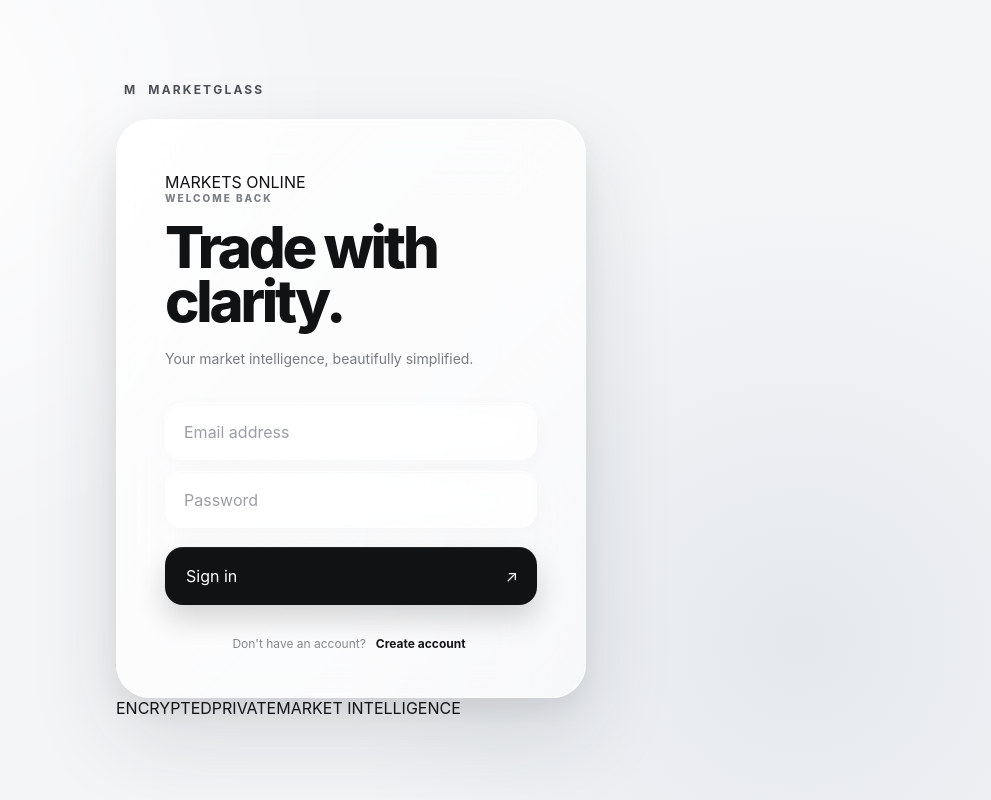
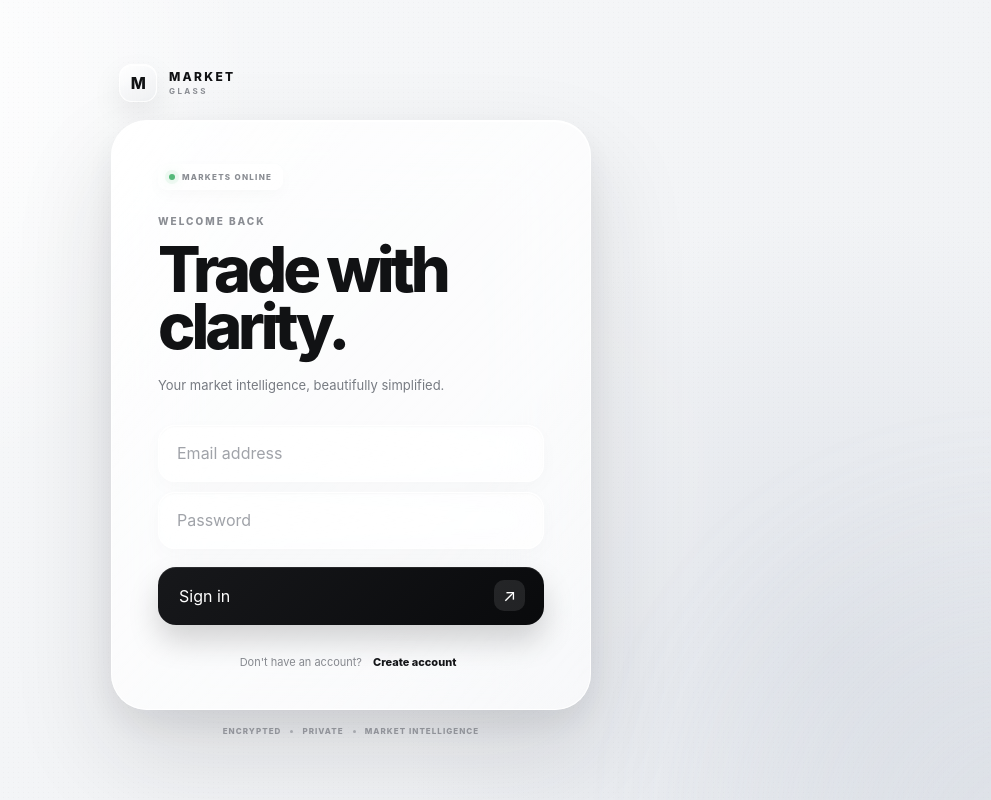
Before and after one commit to 7mud2007a/Edge-trader, a React (Vite) app: page / in a window 1280 px wide. Shown: the whole page, without its empty margins (289-1280 px from the left). Built offline with nearby package versions, Linux system fonts and the light colour scheme.

Commit message:
Update app.css

```diff
--- a/src/app.css
+++ b/src/app.css
@@ -1,5 +1,20 @@
 * {
   box-sizing: border-box;
+}
+
+:root {
+  font-family:
+    Inter,
+    -apple-system,
+    BlinkMacSystemFont,
+    "SF Pro Display",
+    "Segoe UI",
+    sans-serif;
+
+  color: #111214;
+  background: #f4f5f7;
+  font-synthesis: none;
+  text-rendering: optimizeLegibility;
 }
 
 html,
@@ -11,17 +26,9 @@ body,
 }
 
 body {
-  font-family:
-    Inter,
-    -apple-system,
-    BlinkMacSystemFont,
-    "SF Pro Display",
-    "Segoe UI",
-    sans-serif;
-
+  min-height: 100vh;
+  overflow-x: hidden;
   background: #f4f5f7;
-  color: #111214;
-  overflow-x: hidden;
 }
 
 button,
@@ -34,128 +41,218 @@ button {
 }
 
 .app {
+  position: relative;
   min-height: 100vh;
   min-height: 100svh;
-  position: relative;
   overflow: hidden;
 
   display: flex;
   align-items: center;
   justify-content: center;
 
-  padding: 32px;
+  padding: 30px;
+
   background:
     radial-gradient(
-      circle at 15% 15%,
-      rgba(255, 255, 255, 0.95),
+      circle at 12% 12%,
+      rgba(255, 255, 255, 1),
+      transparent 30%
+    ),
+    radial-gradient(
+      circle at 88% 82%,
+      rgba(220, 224, 231, 0.8),
       transparent 34%
     ),
-    radial-gradient(
-      circle at 85% 80%,
-      rgba(220, 225, 232, 0.65),
-      transparent 36%
-    ),
-    #f4f5f7;
+    linear-gradient(135deg, #f9fafb, #eef0f3);
 }
 
-/* Ambient glass lights */
+/* ------------------------------
+   Ambient lights
+------------------------------ */
 
-.ambient {
+.light {
   position: absolute;
-  width: 420px;
-  height: 420px;
+  width: 430px;
+  height: 430px;
+
   border-radius: 50%;
   pointer-events: none;
-  filter: blur(80px);
-  opacity: 0.5;
+
+  filter: blur(100px);
+  opacity: 0.45;
+
+  animation: floatingLight 10s ease-in-out infinite alternate;
 }
 
-.ambient-one {
-  top: -220px;
-  left: -160px;
+.light-one {
+  top: -260px;
+  left: -180px;
   background: rgba(255, 255, 255, 0.95);
 }
 
-.ambient-two {
-  right: -180px;
+.light-two {
+  right: -230px;
   bottom: -240px;
-  background: rgba(205, 211, 220, 0.7);
+
+  background: rgba(201, 207, 217, 0.65);
+
+  animation-delay: -3s;
 }
 
-/* Main */
+.light-three {
+  width: 260px;
+  height: 260px;
+
+  top: 40%;
+  left: 50%;
+
+  transform: translate(-50%, -50%);
+
+  background: rgba(255, 255, 255, 0.65);
+
+  animation-delay: -6s;
+}
+
+@keyframes floatingLight {
+  from {
+    transform: translate3d(-12px, -8px, 0) scale(1);
+  }
+
+  to {
+    transform: translate3d(15px, 12px, 0) scale(1.08);
+  }
+}
+
+/* ------------------------------
+   Noise
+------------------------------ */
+
+.noise {
+  position: absolute;
+  inset: 0;
+
+  pointer-events: none;
+
+  opacity: 0.025;
+
+  background-image:
+    radial-gradient(#000 0.5px, transparent 0.5px);
+
+  background-size: 5px 5px;
+
+  mix-blend-mode: multiply;
+}
+
+/* ------------------------------
+   Main shell
+------------------------------ */
 
 .auth-shell {
   position: relative;
-  width: min(100%, 470px);
-  z-index: 2;
+  z-index: 5;
+
+  width: min(100%, 480px);
 }
+
+/* ------------------------------
+   Brand
+------------------------------ */
 
 .brand {
   display: flex;
   align-items: center;
-  gap: 11px;
+  gap: 12px;
 
-  margin-bottom: 22px;
-  padding-left: 8px;
-
-  font-size: 12px;
-  font-weight: 750;
-  letter-spacing: 0.18em;
-  color: #4d5056;
+  margin: 0 0 18px 8px;
 }
 
-.brand-mark {
-  width: 31px;
-  height: 31px;
+.brand-icon {
+  width: 38px;
+  height: 38px;
 
   display: grid;
   place-items: center;
 
-  border-radius: 10px;
+  border-radius: 13px;
 
-  color: #111214;
-  font-size: 15px;
-  font-weight: 800;
+  background:
+    linear-gradient(
+      145deg,
+      rgba(255, 255, 255, 0.95),
+      rgba(235, 237, 240, 0.7)
+    );
 
-  background: rgba(255, 255, 255, 0.72);
-  border: 1px solid rgba(255, 255, 255, 0.9);
+  border: 1px solid rgba(255, 255, 255, 0.95);
 
   box-shadow:
-    0 10px 30px rgba(0, 0, 0, 0.07),
-    inset 0 1px 0 rgba(255, 255, 255, 0.95);
+    0 12px 30px rgba(0, 0, 0, 0.08),
+    inset 0 1px 0 rgba(255, 255, 255, 1);
 
-  backdrop-filter: blur(20px);
-  -webkit-backdrop-filter: blur(20px);
+  backdrop-filter: blur(25px);
+  -webkit-backdrop-filter: blur(25px);
 }
 
-/* Glass window */
+.brand-icon span {
+  font-size: 16px;
+  font-weight: 850;
+  letter-spacing: -0.05em;
+}
+
+.brand > div:last-child {
+  display: flex;
+  flex-direction: column;
+  line-height: 1;
+}
+
+.brand strong {
+  font-size: 12px;
+  letter-spacing: 0.19em;
+  font-weight: 850;
+}
+
+.brand > div:last-child span {
+  margin-top: 4px;
+
+  font-size: 8px;
+  font-weight: 700;
+  letter-spacing: 0.3em;
+
+  color: #8b8e94;
+}
+
+/* ------------------------------
+   Glass card
+------------------------------ */
 
 .auth-window {
   position: relative;
   overflow: hidden;
 
-  border-radius: 34px;
+  border-radius: 36px;
 
   background:
     linear-gradient(
       135deg,
-      rgba(255, 255, 255, 0.82),
-      rgba(255, 255, 255, 0.57)
+      rgba(255, 255, 255, 0.84),
+      rgba(255, 255, 255, 0.58)
     );
 
-  border: 1px solid rgba(255, 255, 255, 0.9);
+  border: 1px solid rgba(255, 255, 255, 0.95);
 
   box-shadow:
-    0 40px 90px rgba(30, 35, 45, 0.13),
-    0 12px 30px rgba(30, 35, 45, 0.07),
-    inset 0 1px 0 rgba(255, 255, 255, 0.95);
+    0 45px 100px rgba(28, 32, 39, 0.13),
+    0 15px 35px rgba(28, 32, 39, 0.07),
+    inset 0 1px 0 rgba(255, 255, 255, 1);
 
-  backdrop-filter: blur(35px) saturate(125%);
-  -webkit-backdrop-filter: blur(35px) saturate(125%);
+  backdrop-filter: blur(40px) saturate(135%);
+  -webkit-backdrop-filter: blur(40px) saturate(135%);
+
+  will-change: transform, filter, opacity;
 }
 
-.auth-window::before {
-  content: "";
+/* Glass reflection */
+
+.glass-highlight {
   position: absolute;
   inset: 0;
 
@@ -163,73 +260,186 @@ button {
 
   background:
     linear-gradient(
-      120deg,
-      rgba(255, 255, 255, 0.65),
-      transparent 28%
+      125deg,
+      rgba(255, 255, 255, 0.72),
+      transparent 28%,
+      transparent 70%,
+      rgba(255, 255, 255, 0.2)
     );
 
-  opacity: 0.75;
+  opacity: 0.8;
 }
 
-.auth-panel {
-  position: relative;
-  z-index: 2;
+/* ------------------------------
+   Page transition
+------------------------------ */
 
-  padding: 52px 48px 42px;
-
-  animation: panelIn 0.42s cubic-bezier(0.22, 1, 0.36, 1);
+.transition-next {
+  animation:
+    slideNext 0.42s cubic-bezier(0.22, 1, 0.36, 1);
 }
 
-@keyframes panelIn {
-  from {
-    opacity: 0;
-    transform: translateX(18px) scale(0.985);
-    filter: blur(8px);
+.transition-back {
+  animation:
+    slideBack 0.42s cubic-bezier(0.22, 1, 0.36, 1);
+}
+
+@keyframes slideNext {
+  0% {
+    opacity: 0.55;
+    transform: translateX(55px) scale(0.985);
+    filter: blur(13px);
   }
 
-  to {
+  35% {
+    opacity: 0.85;
+    filter: blur(7px);
+  }
+
+  100% {
     opacity: 1;
     transform: translateX(0) scale(1);
     filter: blur(0);
   }
 }
 
+@keyframes slideBack {
+  0% {
+    opacity: 0.55;
+    transform: translateX(-55px) scale(0.985);
+    filter: blur(13px);
+  }
+
+  35% {
+    opacity: 0.85;
+    filter: blur(7px);
+  }
+
+  100% {
+    opacity: 1;
+    transform: translateX(0) scale(1);
+    filter: blur(0);
+  }
+}
+
+/* ------------------------------
+   Panel
+------------------------------ */
+
+.auth-panel {
+  position: relative;
+  z-index: 2;
+
+  padding: 43px 46px 36px;
+
+  animation: contentIn 0.5s cubic-bezier(0.22, 1, 0.36, 1);
+}
+
+@keyframes contentIn {
+  from {
+    opacity: 0;
+    transform: translateY(9px);
+  }
+
+  to {
+    opacity: 1;
+    transform: translateY(0);
+  }
+}
+
+/* ------------------------------
+   Top label
+------------------------------ */
+
+.top-label {
+  display: inline-flex;
+  align-items: center;
+  gap: 7px;
+
+  margin-bottom: 25px;
+
+  padding: 7px 10px;
+
+  border-radius: 9px;
+
+  background: rgba(255, 255, 255, 0.52);
+
+  border: 1px solid rgba(255, 255, 255, 0.75);
+
+  color: #8a8d93;
+
+  font-size: 8px;
+  font-weight: 850;
+  letter-spacing: 0.16em;
+
+  box-shadow:
+    0 5px 16px rgba(0, 0, 0, 0.025),
+    inset 0 1px 0 rgba(255, 255, 255, 0.8);
+
+  backdrop-filter: blur(15px);
+  -webkit-backdrop-filter: blur(15px);
+}
+
+.live-dot {
+  width: 6px;
+  height: 6px;
+
+  border-radius: 50%;
+
+  background: #55b979;
+
+  box-shadow:
+    0 0 0 4px rgba(85, 185, 121, 0.08),
+    0 0 12px rgba(85, 185, 121, 0.35);
+}
+
+/* ------------------------------
+   Typography
+------------------------------ */
+
 .eyebrow {
   display: block;
 
-  margin-bottom: 17px;
+  margin-bottom: 14px;
+
+  color: #8b8e94;
 
   font-size: 10px;
-  font-weight: 800;
+  font-weight: 850;
   letter-spacing: 0.2em;
-
-  color: #7b7f86;
 }
 
 h1 {
   margin: 0;
 
-  font-size: clamp(42px, 9vw, 58px);
-  line-height: 0.93;
-  letter-spacing: -0.055em;
-  font-weight: 760;
+  color: #111214;
 
-  color: #111214;
+  font-size: clamp(46px, 10vw, 63px);
+  line-height: 0.91;
+
+  letter-spacing: -0.065em;
+
+  font-weight: 780;
 }
 
 .subtitle {
-  margin: 20px 0 34px;
+  max-width: 330px;
+
+  margin: 19px 0 30px;
 
   color: #777b82;
-  font-size: 14px;
-  line-height: 1.5;
+
+  font-size: 13px;
+  line-height: 1.55;
 }
 
-/* Inputs */
+/* ------------------------------
+   Form
+------------------------------ */
 
 form {
   display: grid;
-  gap: 11px;
+  gap: 10px;
 }
 
 .field {
@@ -243,50 +453,158 @@ form {
   padding: 0 18px;
 
   outline: none;
+
+  color: #17181b;
+
   border-radius: 17px;
 
-  color: #17181b;
-  background: rgba(255, 255, 255, 0.58);
+  background: rgba(255, 255, 255, 0.54);
 
-  border: 1px solid rgba(255, 255, 255, 0.92);
+  border: 1px solid rgba(255, 255, 255, 0.9);
 
   box-shadow:
     inset 0 1px 2px rgba(0, 0, 0, 0.025),
-    0 5px 20px rgba(0, 0, 0, 0.025);
+    0 6px 20px rgba(0, 0, 0, 0.025);
 
   backdrop-filter: blur(18px);
   -webkit-backdrop-filter: blur(18px);
 
   transition:
+    background 0.2s ease,
     border-color 0.2s ease,
-    background 0.2s ease,
     box-shadow 0.2s ease,
     transform 0.2s ease;
 }
 
 .field input::placeholder {
-  color: #9b9ea4;
+  color: #a0a3a9;
 }
 
 .field input:focus {
-  background: rgba(255, 255, 255, 0.85);
+  background: rgba(255, 255, 255, 0.86);
 
-  border-color: rgba(20, 21, 24, 0.12);
+  border-color: rgba(20, 21, 24, 0.11);
 
   box-shadow:
     0 0 0 4px rgba(0, 0, 0, 0.025),
-    0 8px 25px rgba(0, 0, 0, 0.04);
+    0 9px 25px rgba(0, 0, 0, 0.045);
 }
 
-/* Main button */
+/* ------------------------------
+   Error
+------------------------------ */
 
-.primary-button {
+.error-message {
+  display: flex;
+  align-items: center;
+  gap: 8px;
+
+  padding: 9px 11px;
+
+  border-radius: 11px;
+
+  color: #6e5555;
+
+  background: rgba(255, 244, 244, 0.72);
+
+  border: 1px solid rgba(170, 100, 100, 0.1);
+
+  font-size: 11px;
+
+  animation: errorIn 0.25s ease;
+}
+
+.error-message span {
+  width: 17px;
+  height: 17px;
+
+  display: grid;
+  place-items: center;
+
+  border-radius: 50%;
+
+  background: rgba(130, 60, 60, 0.08);
+
+  font-weight: 800;
+}
+
+@keyframes errorIn {
+  from {
+    opacity: 0;
+    transform: translateY(-4px);
+  }
+
+  to {
+    opacity: 1;
+    transform: translateY(0);
+  }
+}
+
+/* ------------------------------
+   Button area
+------------------------------ */
+
+.button-area {
   position: relative;
 
   width: 100%;
   height: 58px;
 
   margin-top: 8px;
+}
+
+/* ------------------------------
+   Thread
+------------------------------ */
+
+.thread {
+  position: absolute;
+
+  width: 72px;
+  height: 1px;
+
+  left: 50%;
+  top: 50%;
+
+  transform-origin: left center;
+
+  pointer-events: none;
+
+  background: #111214;
+
+  opacity: 0.45;
+
+  transition: transform 0.18s ease;
+}
+
+.thread::before {
+  content: "";
+
+  position: absolute;
+
+  left: -3px;
+  top: 50%;
+
+  width: 6px;
+  height: 6px;
+
+  border-radius: 50%;
+
+  background: #111214;
+
+  transform: translateY(-50%);
+}
+
+/* ------------------------------
+   Main button
+------------------------------ */
+
+.primary-button {
+  position: relative;
+  z-index: 3;
+
+  width: 100%;
+  height: 58px;
 
   display: flex;
   align-items: center;
@@ -298,32 +616,35 @@ form {
 
   cursor: pointer;
 
-  color: #ffffff;
-  background: #111214;
+  color: #fff;
+
+  background:
+    linear-gradient(
+      135deg,
+      #17181b,
+      #090a0c
+    );
 
   box-shadow:
-    0 14px 28px rgba(0, 0, 0, 0.16),
-    inset 0 1px 0 rgba(255, 255, 255, 0.08);
+    0 16px 30px rgba(0, 0, 0, 0.17),
+    inset 0 1px 0 rgba(255, 255, 255, 0.09);
 
   transition:
-    transform 0.22s ease,
-    box-shadow 0.22s ease,
-    background 0.22s ease;
+    transform 0.18s cubic-bezier(0.22, 1, 0.36, 1),
+    box-shadow 0.22s ease;
 }
 
 .primary-button:hover {
-  transform: translateY(-2px);
-
   box-shadow:
-    0 18px 34px rgba(0, 0, 0, 0.2),
-    inset 0 1px 0 rgba(255, 255, 255, 0.08);
+    0 20px 38px rgba(0, 0, 0, 0.2),
+    inset 0 1px 0 rgba(255, 255, 255, 0.1);
 }
 
 .primary-button:active {
   transform: scale(0.985);
 }
 
-.primary-button .arrow {
+.button-arrow {
   width: 31px;
   height: 31px;
 
@@ -339,35 +660,48 @@ form {
   transition: transform 0.22s ease;
 }
 
-.primary-button:hover .arrow {
+.primary-button:hover .button-arrow {
   transform: translate(2px, -2px);
 }
 
-/* Switch */
+/* Register button */
+
+.register-button {
+  margin-top: 8px;
+}
+
+/* ------------------------------
+   Switch
+------------------------------ */
 
 .switch-row {
   display: flex;
   align-items: center;
   justify-content: center;
-  gap: 6px;
+  flex-wrap: wrap;
 
-  margin-top: 27px;
+  gap: 5px;
 
-  color: #85888e;
-  font-size: 12px;
+  margin-top: 26px;
+
+  color: #888b91;
+
+  font-size: 11px;
 }
 
 .text-button {
-  padding: 4px;
+  padding: 4px 6px;
 
   cursor: pointer;
 
+  border-radius: 7px;
+
   color: #151619;
+
   background: transparent;
 
-  font-weight: 750;
-
-  border-radius: 6px;
+  font-size: 11px;
+  font-weight: 800;
 
   transition:
     background 0.2s ease,
@@ -378,41 +712,42 @@ form {
   background: rgba(0, 0, 0, 0.045);
 }
 
-/* Status */
+/* ------------------------------
+   Footer
+------------------------------ */
 
-.market-status {
+.secure-footer {
   display: flex;
   align-items: center;
   justify-content: center;
-  gap: 7px;
+  gap: 9px;
 
-  margin-top: 19px;
+  margin-top: 17px;
 
-  color: #92959b;
+  color: #a0a3a9;
 
-  font-size: 9px;
+  font-size: 8px;
   font-weight: 800;
-  letter-spacing: 0.17em;
+
+  letter-spacing: 0.13em;
 }
 
-.status-dot {
-  width: 6px;
-  height: 6px;
+.secure-footer i {
+  width: 3px;
+  height: 3px;
 
   border-radius: 50%;
 
-  background: #58b87a;
-
-  box-shadow:
-    0 0 0 4px rgba(88, 184, 122, 0.08),
-    0 0 12px rgba(88, 184, 122, 0.35);
+  background: #b8bbc0;
 }
 
-/* Mobile */
+/* ------------------------------
+   Mobile
+------------------------------ */
 
 @media (max-width: 560px) {
   .app {
-    padding: 18px;
+    padding: 17px;
   }
 
   .auth-shell {
@@ -420,31 +755,69 @@ form {
   }
 
   .auth-window {
-    border-radius: 28px;
+    border-radius: 29px;
   }
 
   .auth-panel {
-    padding: 40px 25px 30px;
+    padding: 34px 24px 29px;
+  }
+
+  .brand {
+    margin-bottom: 14px;
+  }
+
+  .brand-icon {
+    width: 34px;
+    height: 34px;
+    border-radius: 11px;
   }
 
   h1 {
-    font-size: 45px;
+    font-size: clamp(43px, 13vw, 54px);
   }
 
   .subtitle {
-    margin-bottom: 28px;
+    margin-bottom: 25px;
   }
 
-  .brand {
-    margin-bottom: 15px;
+  .secure-footer {
+    font-size: 7px;
   }
 }
+
+/* ------------------------------
+   Small phones
+------------------------------ */
+
+@media (max-width: 380px) {
+  .app {
+    padding: 12px;
+  }
+
+  .auth-panel {
+    padding: 29px 19px 25px;
+  }
+
+  h1 {
+    font-size: 42px;
+  }
+
+  .secure-footer {
+    gap: 6px;
+    letter-spacing: 0.08em;
+  }
+}
+
+/* ------------------------------
+   Reduced motion
+------------------------------ */
 
 @media (prefers-reduced-motion: reduce) {
   *,
   *::before,
   *::after {
     animation-duration: 0.01ms !important;
+    animation-iteration-count: 1 !important;
     transition-duration: 0.01ms !important;
   }
 }
```
